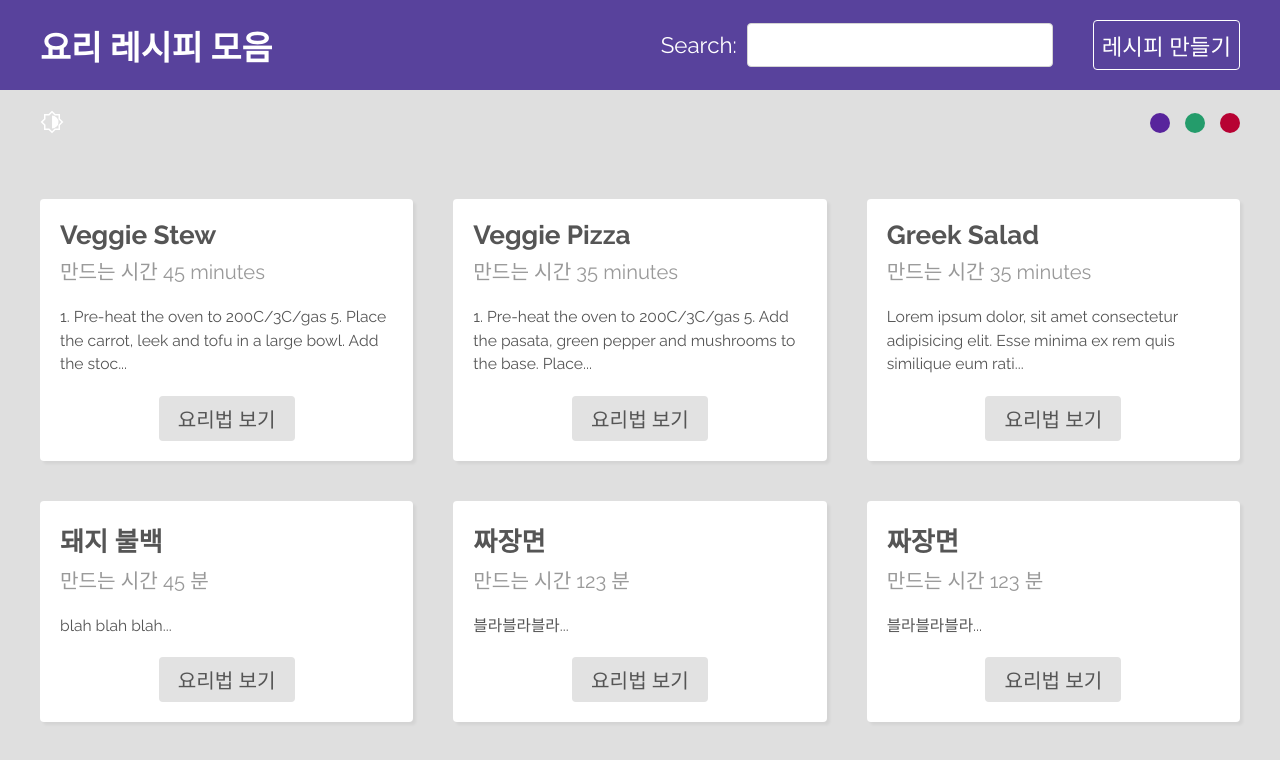
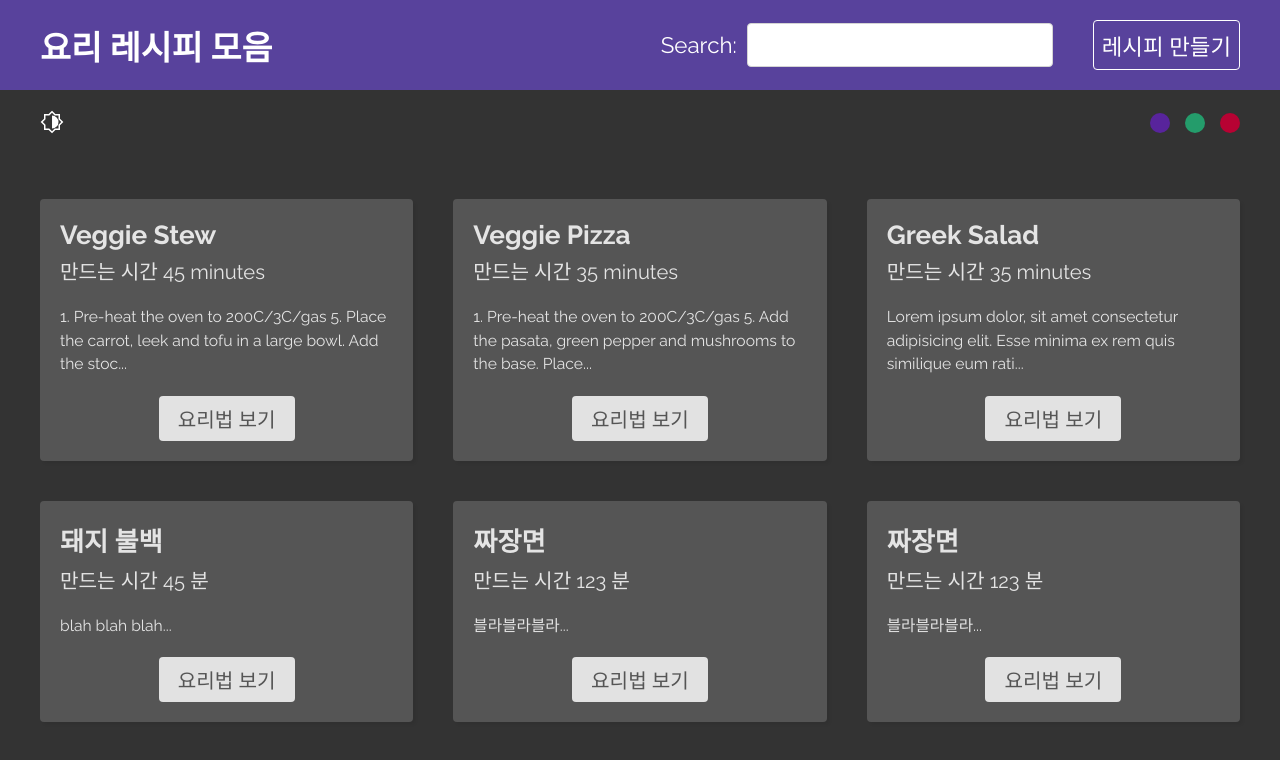
Before and after one commit to TaeHyeon47/cooking-recipe, a React (Create React App) app: page / in a window 1280 px wide. Shown: the top 760 px of the page. Built offline with nearby package versions, Linux system fonts and the light colour scheme; data requests are answered from the project's data file.

Commit message:
다크, 화이트 모드 CSS 스타일링

```diff
--- a/src/App.css
+++ b/src/App.css
@@ -2,3 +2,7 @@
   /*? "min-height: 100%;" 다크, 라이트 모드를 위해 필요함 */
   min-height: 100%;
 }
+
+.App.dark {
+  background: #333;
+}
--- a/src/App.js
+++ b/src/App.js
@@ -10,10 +10,13 @@
 
 // styles
 import './App.css';
+import { useTheme } from './hooks/useTheme';
 
 function App() {
+  const { mode } = useTheme();
+
   return (
-    <div className='App'>
+    <div className={`App ${mode}`}>
       <BrowserRouter>
         {/* Navbar는 Link가 안에 있기 때문에 BrowserRouter안에 사용해야한다. */}
         <Navbar />
--- a/src/components/RecipeList.css
+++ b/src/components/RecipeList.css
@@ -50,3 +50,14 @@
    border-radius: 4px;
    margin: 20px auto 0;
 }
+
+/* dark mode */
+.recipe-list .card.dark {
+   background: #555;
+}
+
+.recipe-list .card.dark p,
+.recipe-list .card.dark h3,
+.recipe-list .card.dark div {
+   color: #e4e4e4;
+}
--- a/src/components/RecipeList.js
+++ b/src/components/RecipeList.js
@@ -2,8 +2,11 @@
 import './RecipeList.css';
 
 import React from 'react';
+import { useTheme } from '../hooks/useTheme';
 
 export default function RecipeList({ recipes }) {
+  const { mode } = useTheme();
+
   if (recipes.length === 0) {
     // return이 되는 순간 코드는 멈춘다.
     return <div className='error'>검색 결과가 없습니다.</div>;
@@ -13,7 +16,7 @@
     // Home.js에 'data &&'의 분기분이 있기 때문에 별도로 recipes &&를 사용할 필요가 없다.
     <div className='recipe-list'>
       {recipes.map((recipe) => (
-        <div key={recipe.id} className='card'>
+        <div key={recipe.id} className={`card ${mode}`}>
           <h3>{recipe.title}</h3>
           <p>만드는 시간 {recipe.cookingTime}</p>
           {/* substring은 새로운 String을 generate한다. */}
--- a/src/pages/recipe/Recipe.css
+++ b/src/pages/recipe/Recipe.css
@@ -32,3 +32,9 @@
    text-align: left;
    line-height: 1.5em;
 }
+
+/* dark mode */
+.recipe.dark {
+   background: #555;
+   color: #e4e4e4;
+}
--- a/src/pages/recipe/Recipe.js
+++ b/src/pages/recipe/Recipe.js
@@ -3,15 +3,16 @@
 import React from 'react';
 import { useParams } from 'react-router-dom';
 import { useFetch } from '../../hooks/useFetch';
+import { useTheme } from '../../hooks/useTheme';
 
 export default function Recipe() {
   const { id } = useParams();
-
   const url = `http://localhost:3000/recipes/${id}`;
   const { data: recipe, isPending, error } = useFetch(url);
+  const { mode } = useTheme();
 
   return (
-    <div className='recipe'>
+    <div className={`recipe ${mode}`}>
       {isPending && <p className='loading'>Loading...</p>}
       {error && <p className='error'>{error}</p>}
       {recipe && (
```
